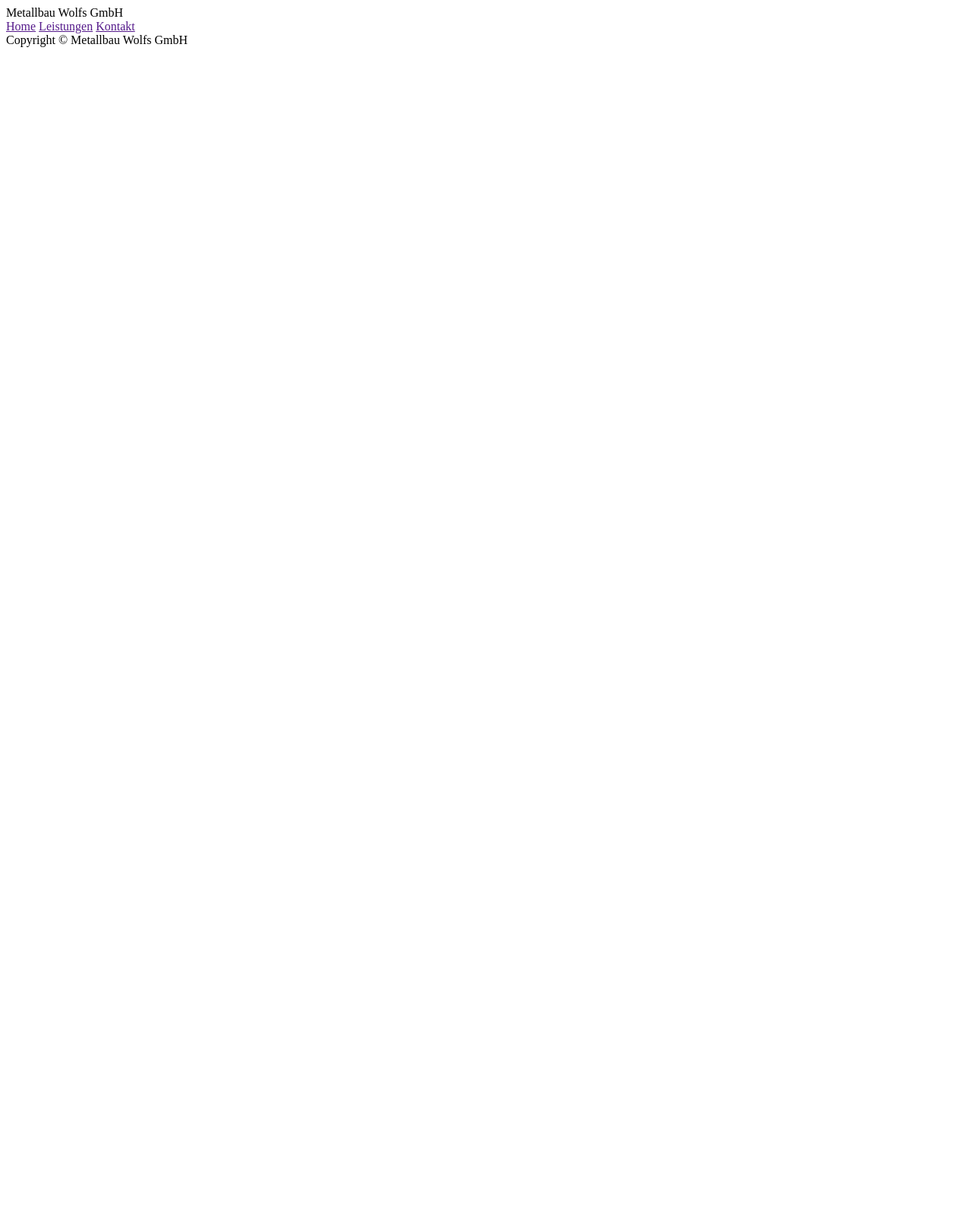
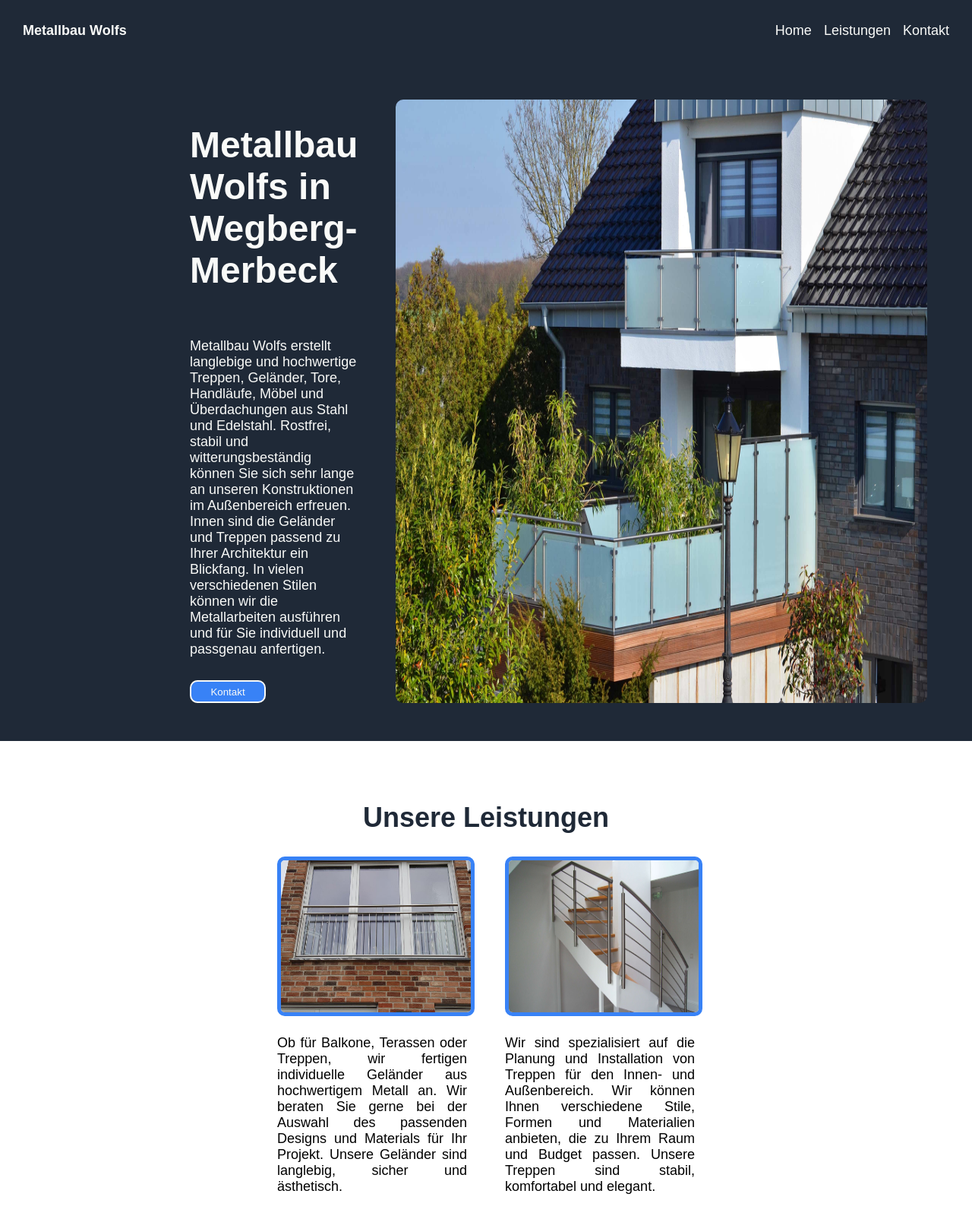
Before and after one commit to tiwo6/Landing-page, a plain HTML site: page index.html in a window 1280 px wide. Shown: the top 1600 px of the page at 76% size. Before the commit the page ends 800 px from the top, so only its background shows below. Drawn offline with Linux system fonts and the light colour scheme.

Commit message:
Update html content and add stylesheet

```diff
--- a/index.html
+++ b/index.html
@@ -4,23 +4,57 @@
     <meta charset="UTF-8">
     <meta name="viewport" content="width=device-width, initial-scale=1.0">
     <title>Metallbau Wolfs</title>
+    <link rel="stylesheet" href="style.css">
 </head>
 <body>
     <div class="header">
-        Metallbau Wolfs GmbH
+        Metallbau Wolfs
         <div class="navigation">
-            <a href="">Home</a>
-            <a href="">Leistungen</a>
-            <a href="">Kontakt</a>
+            <ul>
+                <li><a href="">Home</a></li>
+                <li><a href="">Leistungen</a></li>
+                <li><a href="">Kontakt</a></li>
+            </ul>
         </div>
     </div>
-    <div class="body">
+    <div class="container">
         <div class="main-info">
+            <div class="beschreibung">
+                <h1>Metallbau Wolfs in Wegberg-Merbeck</h1>
+                <div class="text">Metallbau Wolfs erstellt langlebige und hochwertige Treppen, Geländer, Tore, Handläufe, Möbel und Überdachungen aus Stahl und Edelstahl. Rostfrei, stabil und witterungsbeständig können Sie sich sehr lange an unseren Konstruktionen im Außenbereich erfreuen. Innen sind die Geländer und Treppen passend zu Ihrer Architektur ein Blickfang. In vielen verschiedenen Stilen können wir die Metallarbeiten ausführen und für Sie individuell und passgenau anfertigen.</div>
+                <button class="kontakt">Kontakt</button>
+            </div>
+            <img src="./images/haupt.jpg" alt="Schöner, moderner Balkon mit tollen Geländer">
         </div>
         <div class="random-info">
+            <h2>Unsere Leistungen</h2>
+            <div class="items">
+                <div class="info">
+                  <img src="./images/geländer.jpg" alt="Geländer">
+                  <div class="text">Ob für Balkone, Terassen oder Treppen, wir fertigen individuelle Geländer aus hochwertigem Metall an. Wir beraten Sie gerne bei der Auswahl des passenden Designs und Materials für Ihr Projekt. Unsere Geländer sind langlebig, sicher und ästhetisch.</div>
+                </div>
+                <div class="info">
+                  <img src="./images/treppe.jpg" alt="Treppe">
+                  <div class="text">Wir sind spezialisiert auf die Planung und Installation von Treppen für den Innen- und Außenbereich. Wir können Ihnen verschiedene Stile, Formen und Materialien anbieten, die zu Ihrem Raum und Budget passen. Unsere Treppen sind stabil, komfortabel und elegant.</div>
+                </div>
+                <div class="info">
+                  <img src="./images/vordach.jpg" alt="Vordach">
+                  <div class="text">Wir gestalten und montieren Vordächer, die Ihrem Eingangbereich oder Terasse einen besonderen Akzent verleihen. Unsere Vordächer schützen Sie vor Wind und Wetter und erhöhen den Wert Ihrer Immobilie. Wir verwenden nur qualitativ hochwertige Materialien, die Korrosion und Rost widerstehen.</div>
+                </div>
+                <div class="info">
+                  <img src="./images/tor.jpg" alt="Tor">
+                  <div class="text">Wir bieten Ihnen eine Vielzahl von Toren für Ihren Garten, Garage, Hof oder Einfahrt. Sie können aus verschidenen Formen, Größen und Öffnungsmechanismen wählen, die zu Ihrem Stil und Bedarf passen. Unsere Tore sind robust, zuverlässig und leicht zu bedienen.</div>
+                </div>
+              </div>
         </div>
-        <div class="testimonial"></div>
-        <div class="offer"></div>
+        <div class="testimonial">
+            "Das Handwerk ist der beste Lehrmeister der Kunst."
+            <p>Johann Wolfgang von Goethe </p>
+        </div>
+        <div class="offer">
+            <div><strong>Stellen Sie jetzt Ihre Kontaktanfrage!</strong>  <br> Sie können uns telefonisch und per E-Mail erreichen. Wir freuen uns auf Ihre Nachricht!</div>
+            <button class="kontakt">Kontakt</button>
+        </div>
     </div>
     <div class="footer">
         Copyright &copy Metallbau Wolfs GmbH
--- /dev/null
+++ b/style.css
@@ -0,0 +1,148 @@
+body {
+    font-family: Arial, Helvetica, sans-serif;
+    display: flex;
+    min-height: 100vh;
+    flex-direction: column;
+    font-size: 18px;
+    margin: 0;
+}
+
+.container{
+    display: flex;
+    flex: 1;
+    flex-direction: column;
+}
+
+ul {
+    display: flex;
+    margin: 0;
+    padding: 0;
+    gap: 16px;
+    list-style-type: none;
+  }
+
+.header, .footer, .main-info {
+    background-color: #1F2937;
+    color: #f9faf8;
+}
+
+.header{
+    font-weight: 900;
+    display: flex;
+    justify-content: space-between;
+}
+
+.header a {
+    text-decoration: none;
+    font-weight: 100;
+    color: #f9faf8;
+}
+
+.header, .footer{
+    padding: 30px;
+}
+
+.footer{
+    display: flex;
+    justify-content: center;
+    align-items: center;
+  }
+
+.offer{
+    padding: 50px;
+    margin: 50px 250px;
+}
+
+.main-info, .random-info, .testimonial {
+    padding: 50px 250px;
+}
+
+.main-info {
+    display: flex;
+    gap: 50px;
+}
+
+.main-info img {
+    max-width: 700px;
+    max-height: auto;
+    border-radius: 10px;
+}
+
+.beschreibung {
+    display: flex;
+    flex-direction: column;
+    gap: 30px;
+}
+
+h1 {
+    font-size: 48px;
+    font-weight: 900;
+}
+
+h2 {
+    font-weight: 900;
+    text-align: center;
+}
+
+h2, .testimonial {
+    font-size: 36px;
+    color: #1F2937;
+}
+
+.kontakt, .offer {
+    background-color: #3882f6;
+    color: #f9faf8;
+}
+
+.kontakt {
+    width: 100px;
+    height: 30px;
+    border-color: #f9faf8;
+    border-width: 2px 2px;
+    border-style: solid;
+    border-radius: 10px;
+    font-weight: 300;
+}
+
+.items{
+    display: flex;
+    flex-wrap: wrap;
+    justify-content: center;
+    gap: 50px;
+    text-align: justify;
+  }
+
+.info {
+    max-width: 250px;
+    margin-bottom: 30px;
+    gap: 200Spx;
+  }
+
+.info img {
+    max-width: 250px;
+    height: 200px;
+    border-radius: 10px;
+    border-style: solid;
+    border-color: #3882f6;
+    border-width: thick;
+    margin-bottom: 20px;
+  }
+
+  .testimonial {
+    background-color: #E5E7EB;
+    font-style: italic;
+  }
+
+  p {
+    font-size: 20px;
+    font-style: normal;
+    font-weight: bold;
+    display: flex;
+    justify-content: flex-end;
+  }
+
+  .offer{
+    display: flex;
+    gap: 50px;
+    justify-content: space-between;
+  }
```
Also changed, not shown: images/geländer.jpg (added), images/haupt.jpg (added), images/tor.jpg (added), images/treppe.jpg (added), images/vordach.jpg (added), 5 other files.
